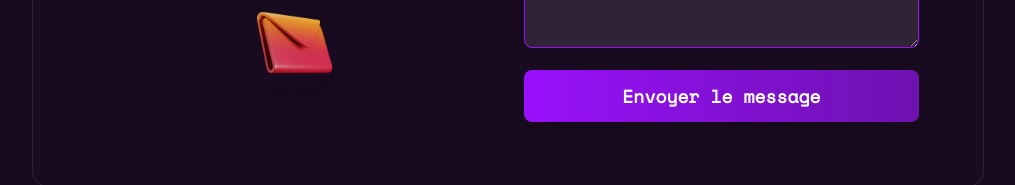
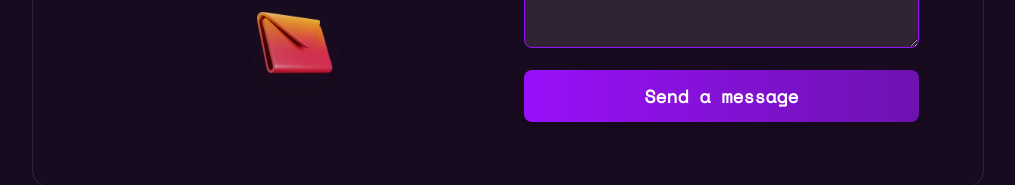
Before and after one commit to Randriantahina/Portfolio_2025, a Next.js app: page / in a window 1280 px wide. Shown: the part 2719-2904 px from the top of the page, without its empty margins (132-1147 px from the left). Built offline with nearby package versions, Linux system fonts and the light colour scheme.

Commit message:
fix(contact):fix contact

```diff
--- a/app/components/Contact.tsx
+++ b/app/components/Contact.tsx
@@ -99,7 +99,7 @@ const Contact = () => {
                 type="submit"
                 className="w-full py-3 rounded-lg font-semibold text-lg bg-gradient-to-r from-purple-600 to-purple-800 text-white shadow-lg hover:brightness-110 transition duration-200 ease-in-out"
               >
-                Envoyer le message
+                Send a message
               </button>
 
               {status && (
```
